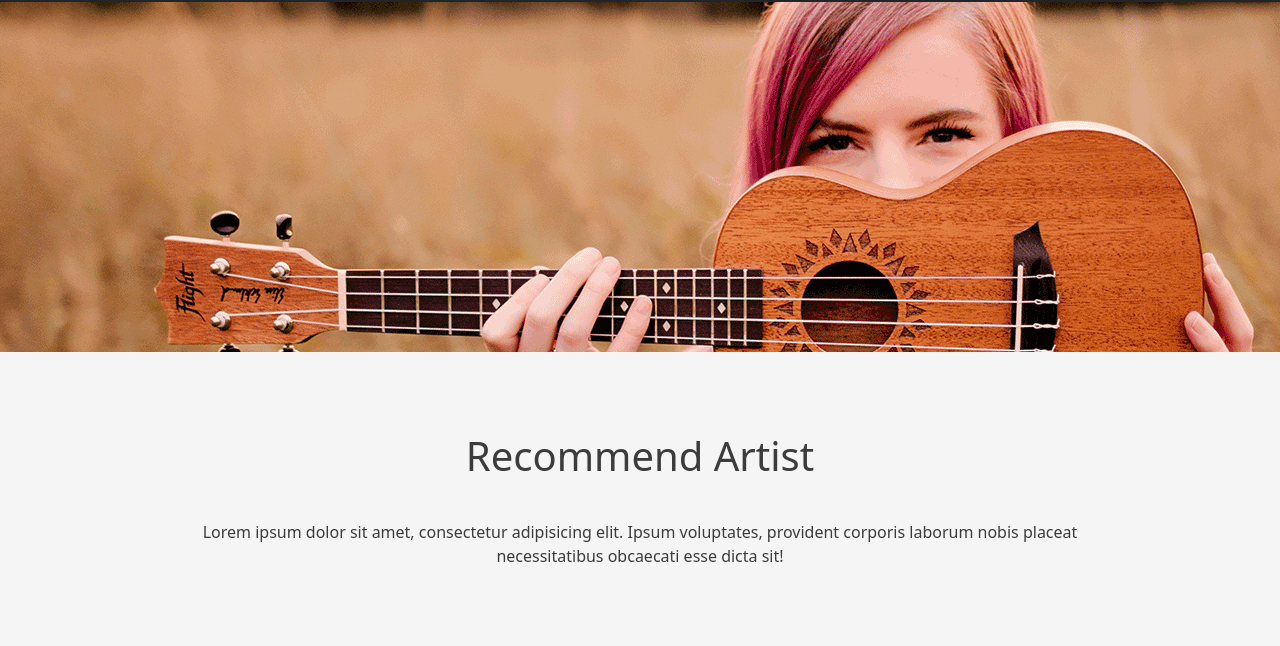
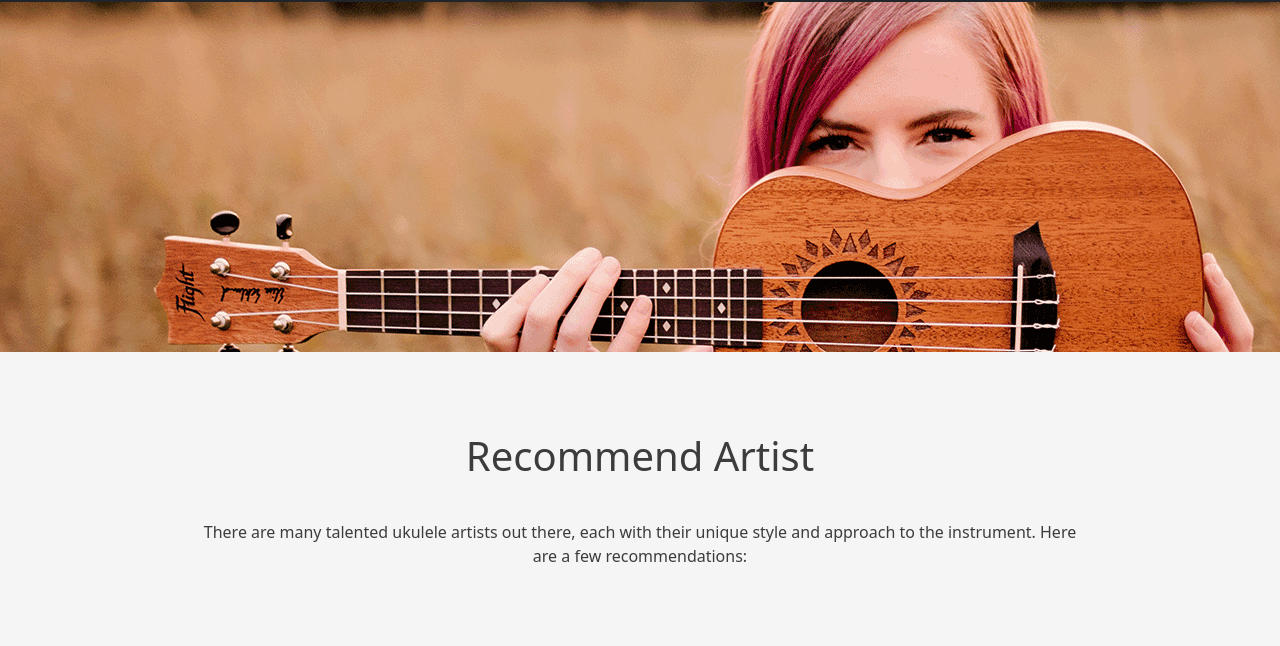
Before and after one commit to robmrdev/ukuandcoffee, a website: page pages/artist.html in a window 1280 px wide. Shown: the part 154-800 px from the top of the page. Drawn offline with nearby package versions, Linux system fonts and the light colour scheme.

Commit message:
finalcorregido

```diff
--- a/pages/artist.html
+++ b/pages/artist.html
@@ -57,9 +57,7 @@
         <div class="artists">
             <div class="artiststop"></div>
             <h1>Recommend Artist</h1>
-            <p>Lorem ipsum dolor sit amet, consectetur adipisicing elit. Ipsum voluptates, provident corporis laborum
-                nobis
-                placeat necessitatibus obcaecati esse dicta sit!
+            <p>There are many talented ukulele artists out there, each with their unique style and approach to the instrument. Here are a few recommendations:
             </p>
             <div class="artistscontainer">
                 <div class="artistimg">
```
